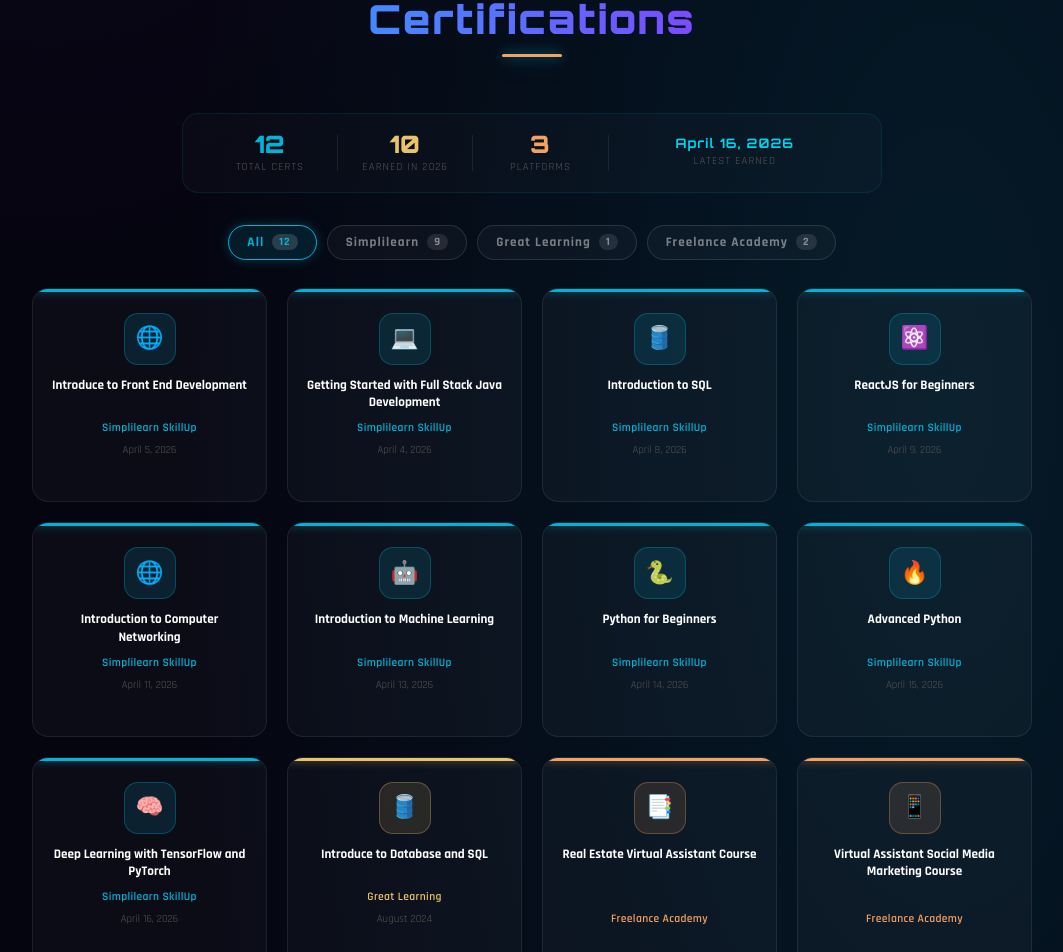
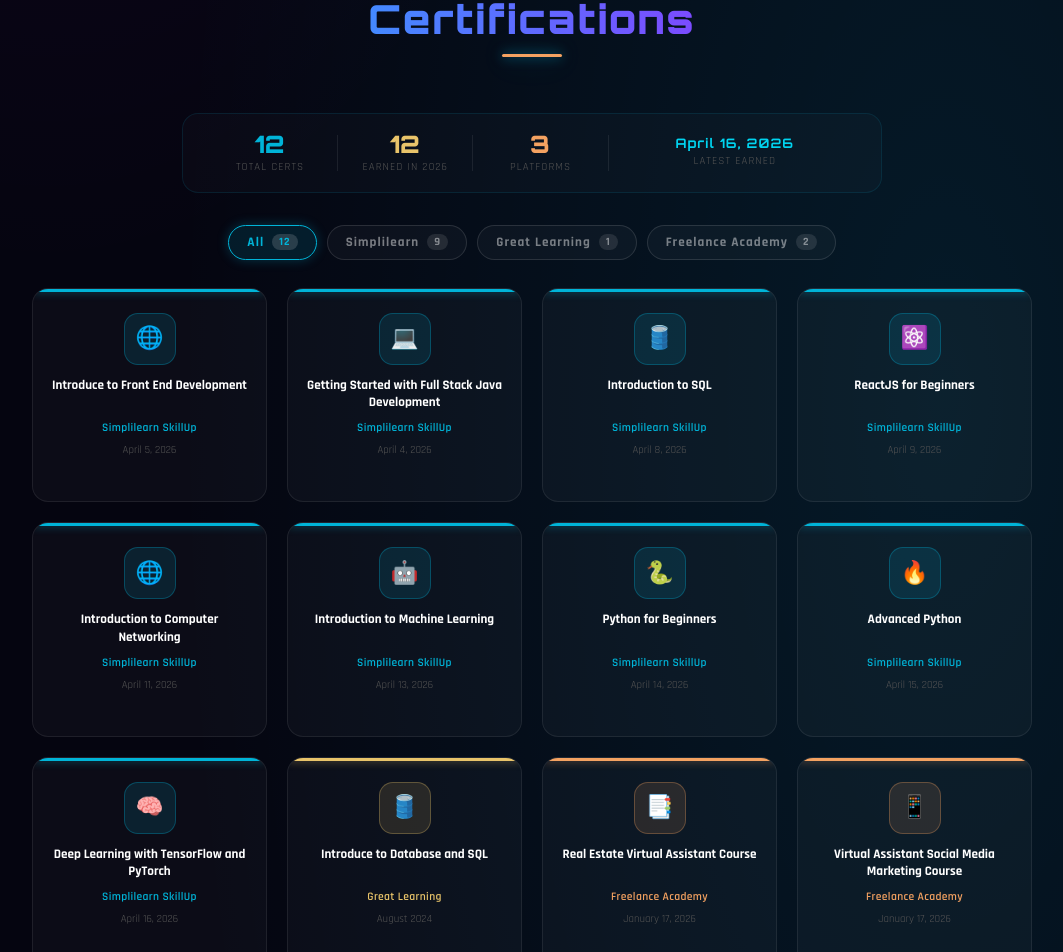
Before and after one commit to kacrown02/my-portfolio, a React (Create React App) app: page / in a window 1280 px wide. Shown: the part 2260-3212 px from the top of the page, without its empty margins (144-1207 px from the left). Built offline with nearby package versions, Linux system fonts and the light colour scheme.

Commit message:
Update portfolio

```diff
--- a/src/pages/Home.js
+++ b/src/pages/Home.js
@@ -53,8 +53,8 @@
   { name: "Advanced Python", issuer: "Simplilearn SkillUp", platform: "Simplilearn", date: "April 15, 2026", icon: "🔥", image: cert12 },
   { name: "Deep Learning with TensorFlow and PyTorch", issuer: "Simplilearn SkillUp", platform: "Simplilearn", date: "April 16, 2026", icon: "🧠", image: cert13 },
    { name: "Introduce to Database and SQL", issuer: "Great Learning", platform: "Great Learning", date: "August 2024", icon: "🛢️", image: cert6 },
-  { name: "Real Estate Virtual Assistant Course", issuer: "Freelance Academy", platform: "Freelance Academy", date: null, icon: "📑", image: cert2 },
-  { name: "Virtual Assistant Social Media Marketing Course", issuer: "Freelance Academy", platform: "Freelance Academy", date: null, icon: "📱", image: cert3 },
+  { name: "Real Estate Virtual Assistant Course", issuer: "Freelance Academy", platform: "Freelance Academy", date: "January 17, 2026", icon: "📑", image: cert2 },
+  { name: "Virtual Assistant Social Media Marketing Course", issuer: "Freelance Academy", platform: "Freelance Academy", date: "January 17, 2026", icon: "📱", image: cert3 },
 ];
 
 const platforms = ["All", "Simplilearn", "Great Learning", "Freelance Academy"];
```
